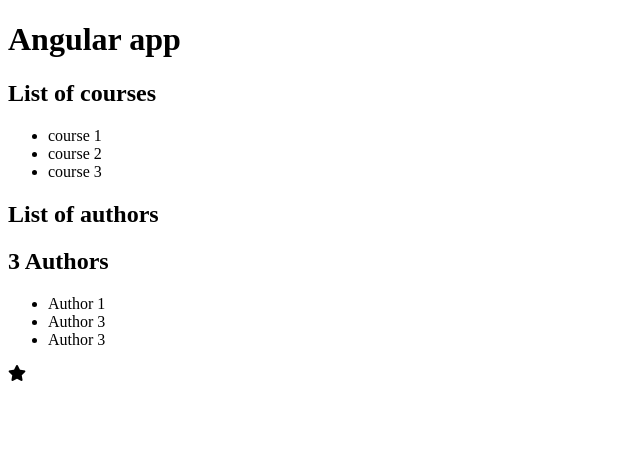
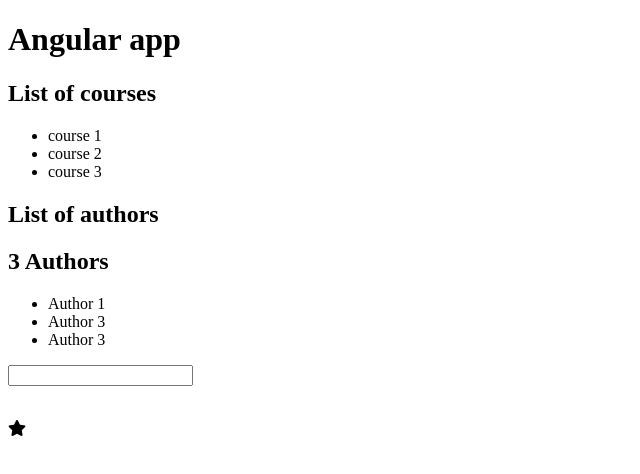
Before and after one commit to tony2tones/angular-learning, an Angular app in the folder starter/: page / in a window 1280 px wide. Shown: the top 474 px of the page, without its empty margins (0-640 px from the left). Built offline with nearby package versions, Linux system fonts and the light colour scheme.

Commit message:
working on assignment 2 with pipes

```diff
--- a/starter/src/app/app.module.ts
+++ b/starter/src/app/app.module.ts
@@ -1,5 +1,6 @@
 import { BrowserModule } from '@angular/platform-browser';
 import { NgModule } from '@angular/core';
+import  {FormsModule}  from '@angular/forms';
 
 import { AppRoutingModule } from './app-routing.module';
 import { AppComponent } from './app.component';
@@ -18,7 +19,8 @@
   ],
   imports: [
     BrowserModule,
-    AppRoutingModule
+    AppRoutingModule,
+    FormsModule
   ],
   providers: [
     CoursesService,
--- a/starter/src/app/authors/authors.component.html
+++ b/starter/src/app/authors/authors.component.html
@@ -3,3 +3,9 @@
 <ul>
   <li *ngFor="let author of authors">{{ author }}</li>
 </ul>
+
+<div>
+  <input type="text" [(ngModel)]= "movieTitle" />
+</div>
+<br>
+<p> {{ movieTitle }}</p>
--- a/starter/src/app/authors/authors.component.ts
+++ b/starter/src/app/authors/authors.component.ts
@@ -1,5 +1,6 @@
 import { Component } from '@angular/core';
 import { AuthorsService } from '../authors.service';
+import  FormsModule  from '@angular/forms';
 
 @Component({
     selector: 'authors',
@@ -10,9 +11,10 @@
 export class AuthorsComponent {
     title = "List of authors";
     authors;
+    movieTitle: string;
 
     constructor(service: AuthorsService){
         this.authors = service.getAuthors();
+    }
 
-    }
 }
```
